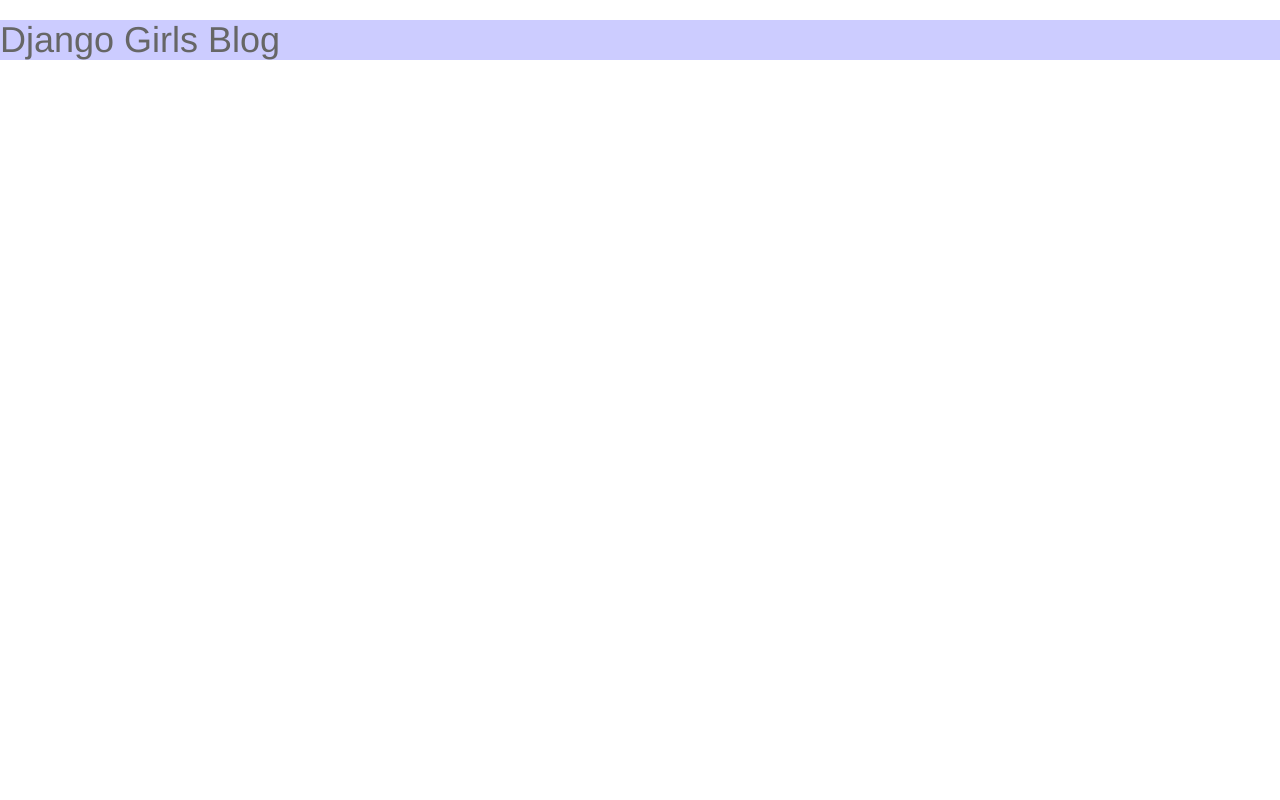
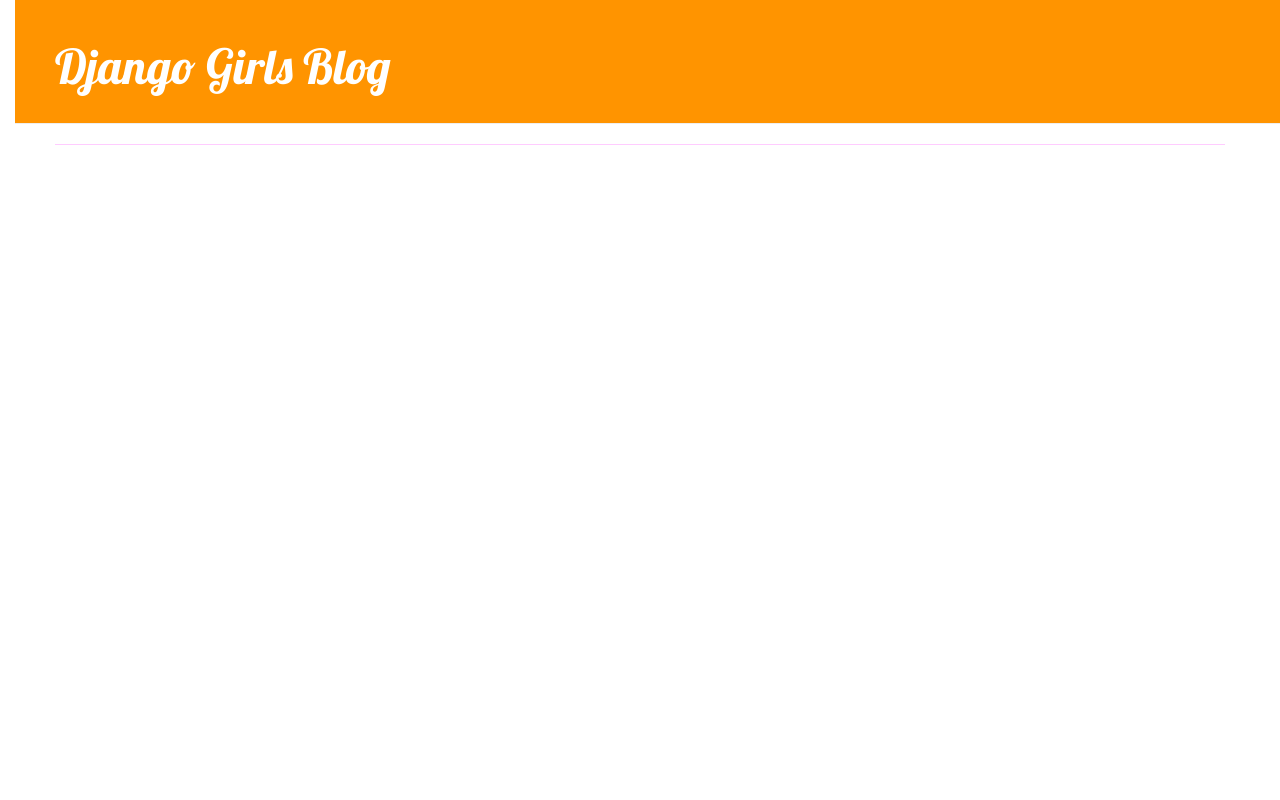
Before and after one commit to Mamechanista/my-first-blog, a Django app: page / in a window 1280 px wide. Run offline with Django 3.2, Linux system fonts and the light colour scheme; data that the repository does not hold is empty; some libraries are stand-ins or nearby versions.

Commit message:
Midified extend template

```diff
--- a/blog/static/css/blog.css
+++ b/blog/static/css/blog.css
@@ -1,10 +1,58 @@
-h1 a {
-    color: #666666;
-}
-.title {
-    background-color:#CCCCFF;
+body {
+    padding-left: 15px;
 }
 
 div {
     background-color:#FFCCFF;
 }
+
+h1 a {
+    color: #666666;
+    font-family: 'Lobster';
+}
+.page-header {
+    background-color: #ff9400;
+    margin-top: 0;
+    padding: 20px 20px 20px 40px;
+}
+
+.page-header h1, .page-header h1 a, .page-header h1 a:visited, .page-header h1 a:active {
+    color: #ffffff;
+    font-size: 36pt;
+    text-decoration: none;
+}
+
+.content {
+    margin-left: 40px;
+}
+
+h1, h2, h3, h4 {
+    font-family: 'Lobster', cursive;
+}
+
+.date {
+    color: #3366CC;
+}
+
+.save {
+    float: right;
+}
+
+.post-form textarea, .post-form input {
+    width: 100%;
+}
+
+.top-menu, .top-menu:hover, .top-menu:visited {
+    color: #ffffff;
+    float: right;
+    font-size: 26pt;
+    margin-right: 20px;
+}
+
+.post {
+    margin-bottom: 70px;
+}
+
+.post h1 a, .post h1 a:visited {
+    color: #000000;
+}
--- /dev/null
+++ b/blog/templates/blog/base.html
@@ -0,0 +1,25 @@
+{% load static %}
+<html>
+    <head>
+        <title>Django Girls blog</title>
+        <link rel="stylesheet" href="//maxcdn.bootstrapcdn.com/bootstrap/3.2.0/css/bootstrap.min.css">
+        <link rel="stylesheet" href="//maxcdn.bootstrapcdn.com/bootstrap/3.2.0/css/bootstrap-theme.min.css">
+        <link href='//fonts.googleapis.com/css?family=Lobster&subset=latin,latin-ext' rel='stylesheet' type='text/css'>
+        <link rel="stylesheet" href="{% static 'css/blog.css' %}">
+    </head>
+    <body>
+      <body>
+          <div class="page-header">
+              <h1><a href="/">Django Girls Blog</a></h1>
+          </div>
+          <div class="content container">
+              <div class="row">
+                  <div class="col-md-8">
+                  {% block content %}
+                  {% endblock %}
+                  </div>
+              </div>
+          </div>
+      </body>
+    </body>
+</html>
--- a/blog/templates/blog/post_list.html
+++ b/blog/templates/blog/post_list.html
@@ -1,21 +1,13 @@
-{% load static %}
-<html>
-    <head>
-      <link rel="stylesheet" href="//maxcdn.bootstrapcdn.com/bootstrap/3.2.0/css/bootstrap.min.css">
-      <link rel="stylesheet" href="//maxcdn.bootstrapcdn.com/bootstrap/3.2.0/css/bootstrap-theme.min.css">
-      <link rel="stylesheet" href="{% static 'css/blog.css' %}">
-    </head>
-    <body>
-        <div class = 'title'>
-            <h1><a href="/">Django Girls Blog</a></h1>
+{% extends 'blog/base.html' %}
+
+{% block content %}
+    {% for post in posts %}
+        <div class="post">
+            <div class="date">
+                {{ post.published_date }}
+            </div>
+            <h1><a href="">{{ post.title }}</a></h1>
+            <p>{{ post.text|linebreaksbr }}</p>
         </div>
-
-        {% for post in posts %}
-        <div>
-          <p>published: {{ post.published_date }}</p>
-          <h1><a href="">{{ post.title }}</a></h1>
-          <p>{{ post.text|linebreaksbr }}</p>
-        </div>
-        {% endfor %}
-    </body>
-</html>
+    {% endfor %}
+{% endblock %}
```
